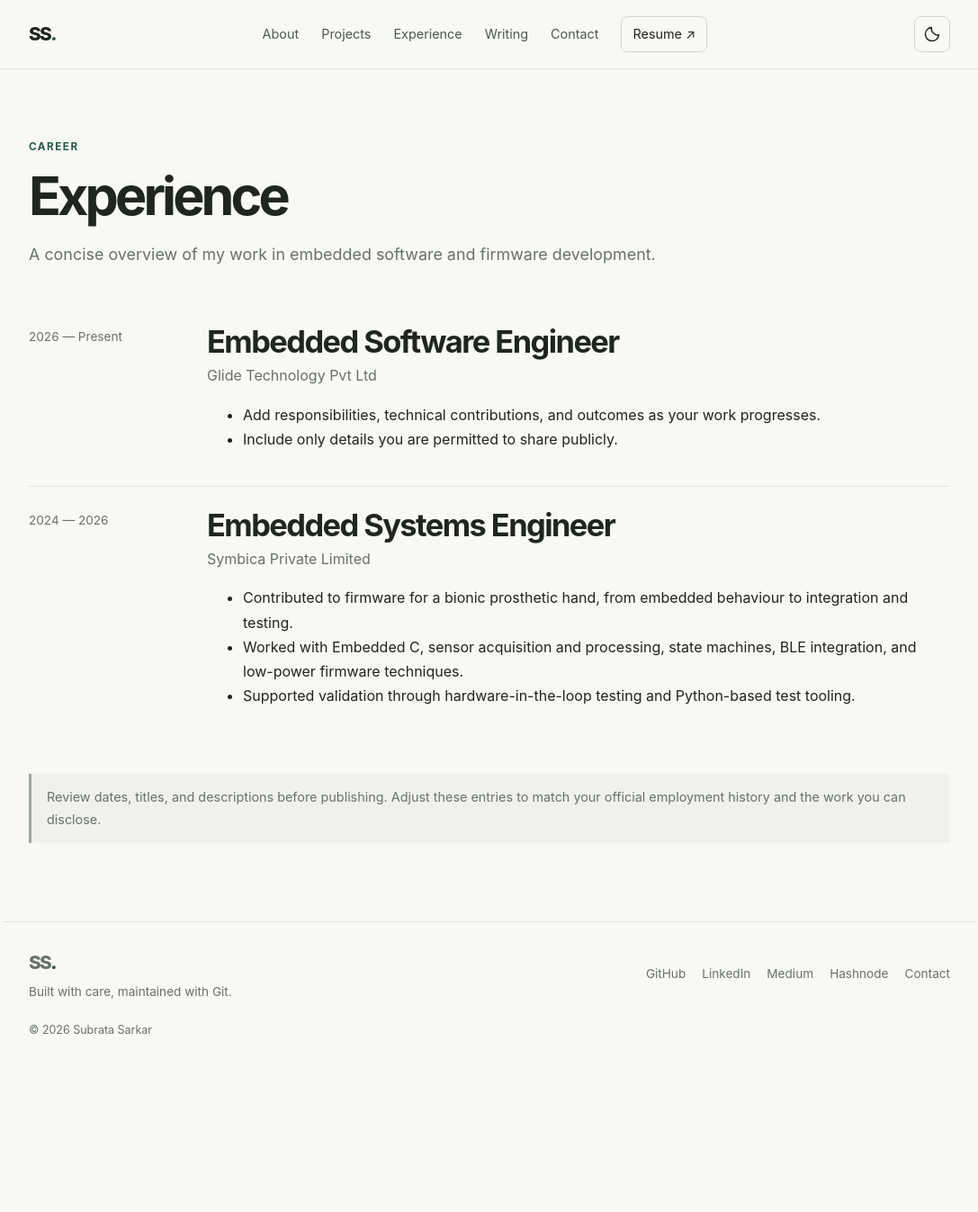
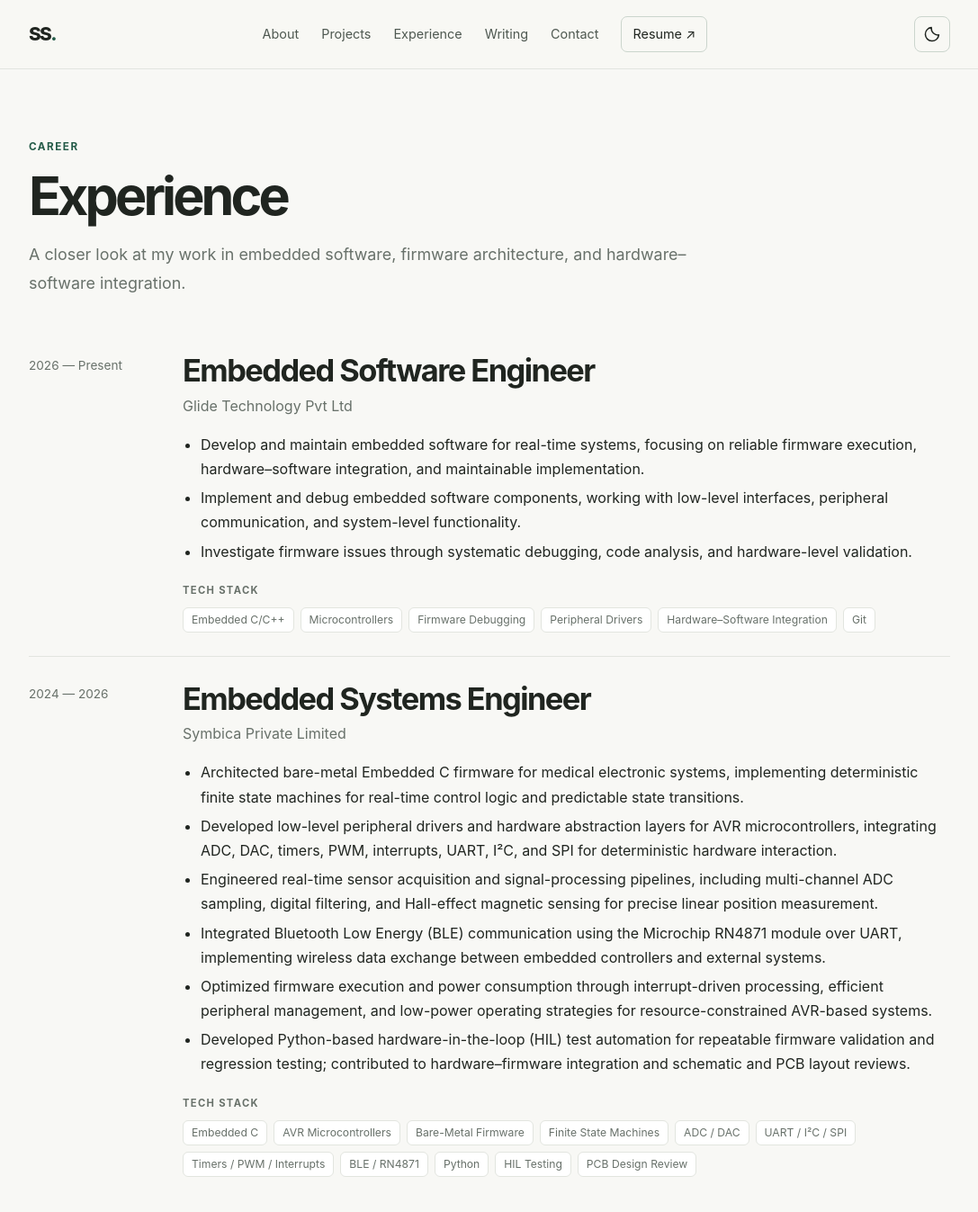
Before and after one commit to subrata05/subrata05.github.io, a Jekyll site: the page built from experience.md, in a window 1280 px wide and 1400 px high. Shown: the top 1347 px of the window at 90% size, without its empty margins (96-1183 px from the left). Built offline with Jekyll 4.4.1, drawn with Linux system fonts in a browser that asks for light colours.

Commit message:
fix: blog URLs and update: experience section

````diff
--- a/_config.yml
+++ b/_config.yml
@@ -7,7 +7,7 @@ baseurl: ""
 medium_url: "https://sxvyte.medium.com/"
 hashnode_url: "https://hashnode.com/@sxvyte"
 markdown: kramdown
-permalink: /blog/:year/:month/:day/:title/
+permalink: /blog/:title/
 timezone: Asia/Kolkata
 
 collections:
--- a/assets/css/style.css
+++ b/assets/css/style.css
@@ -42,7 +42,7 @@ button, a { -webkit-tap-highlight-color: transparent; }
 
 .skip-link:focus { left: 1rem; top: 1rem; }
 
-.site-header { position: sticky; top: 0; z-index: 1000; border-bottom: 1px solid var(--line); background: rgba(248,248,245,.94); backdrop-filter: blur(12px); -webkit-backdrop-filter: blur(12px); }
+.site-header { border-bottom: 1px solid var(--line); background: rgba(248,248,245,.94); }
 
 .nav-wrap { max-width: var(--max); margin: auto; padding: 0 28px; min-height: 76px; display: flex; align-items: center; justify-content: space-between; gap: 24px; }
 
@@ -1128,3 +1128,141 @@ h3 { font-size: 1.1rem; letter-spacing: -.025em; line-height: 1.35; }
 .article-external-links + .prose {
   margin-top: 1rem;
 }
+
+```css
+/* ========================================
+   EXPERIENCE PAGE LAYOUT
+======================================== */
+
+.experience-timeline {
+  width: 100%;
+  max-width: 880px;
+  margin: 0 auto 20px;
+}
+
+.experience-timeline .timeline-item {
+  display: grid;
+  grid-template-columns: 145px minmax(0, 1fr);
+  align-items: start;
+  gap: 26px;
+  padding: 26px 0;
+  border-top: 1px solid var(--line);
+}
+
+.experience-timeline .timeline-item:first-child {
+  border-top: 0;
+  padding-top: 0;
+}
+
+.experience-timeline .timeline-date {
+  margin: 5px 0 0;
+  color: var(--muted);
+  font-size: 0.85rem;
+  line-height: 1.6;
+}
+
+.experience-timeline .timeline-item > div {
+  min-width: 0;
+}
+
+.experience-timeline .timeline-item h2 {
+  margin: 0 0 5px;
+}
+
+.experience-timeline .timeline-item .muted {
+  margin-bottom: 16px;
+}
+
+.experience-timeline .timeline-item ul {
+  margin: 0;
+  padding-left: 20px;
+}
+
+.experience-timeline .timeline-item li {
+  margin-bottom: 5px;
+  line-height: 1.7;
+}
+
+.experience-timeline .timeline-item li:last-child {
+  margin-bottom: 0;
+}
+
+/* ========================================
+   EXPERIENCE TECH STACK TAGS
+======================================== */
+
+.experience-tech-stack {
+  margin-top: 20px;
+}
+
+.tech-stack-label {
+  display: block;
+  margin-bottom: 9px;
+  color: var(--muted);
+  font-size: 0.7rem;
+  font-weight: 650;
+  letter-spacing: 0.12em;
+}
+
+.tech-stack-tags {
+  display: flex;
+  flex-wrap: wrap;
+  gap: 7px;
+}
+
+.tech-tag {
+  display: inline-flex;
+  align-items: center;
+  max-width: 100%;
+  padding: 4px 9px;
+  border: 1px solid var(--line);
+  border-radius: 6px;
+  color: var(--muted);
+  background: var(--surface);
+  font-size: 0.76rem;
+  line-height: 1.5;
+  overflow-wrap: anywhere;
+  transition: border-color 0.2s ease, color 0.2s ease;
+}
+
+.tech-tag:hover {
+  border-color: var(--accent);
+  color: var(--accent);
+}
+
+/* ========================================
+   EXPERIENCE PAGE RESPONSIVENESS
+======================================== */
+
+@media (max-width: 720px) {
+  .experience-timeline {
+    max-width: 100%;
+  }
+
+  .experience-timeline .timeline-item {
+    grid-template-columns: minmax(0, 1fr);
+    gap: 8px;
+    padding: 24px 0;
+  }
+
+  .experience-timeline .timeline-date {
+    margin: 0;
+    font-size: 0.82rem;
+  }
+
+  .experience-timeline .timeline-item h2 {
+    font-size: 1.65rem;
+  }
+
+  .experience-timeline .timeline-item ul {
+    padding-left: 19px;
+  }
+
+  .experience-tech-stack {
+    margin-top: 17px;
+  }
+
+  .tech-stack-tags {
+    gap: 7px;
+  }
+}
--- a/experience.md
+++ b/experience.md
@@ -7,33 +7,73 @@ permalink: /experience/
 <section class="page-intro">
   <p class="eyebrow">CAREER</p>
   <h1>Experience</h1>
-  <p class="lead">A concise overview of my work in embedded software and firmware development.</p>
+  <p class="lead">A closer look at my work in embedded software, firmware architecture, and hardware–software integration.</p>
 </section>
 
 <section class="timeline experience-timeline">
+
   <article class="timeline-item">
     <p class="timeline-date">2026 — Present</p>
+
     <div>
       <h2>Embedded Software Engineer</h2>
       <p class="muted">Glide Technology Pvt Ltd</p>
+
       <ul>
-        <li>Add responsibilities, technical contributions, and outcomes as your work progresses.</li>
-        <li>Include only details you are permitted to share publicly.</li>
+        <li>Develop and maintain embedded software for real-time systems, focusing on reliable firmware execution, hardware–software integration, and maintainable implementation.</li>
+        <li>Implement and debug embedded software components, working with low-level interfaces, peripheral communication, and system-level functionality.</li>
+        <li>Investigate firmware issues through systematic debugging, code analysis, and hardware-level validation.</li>
       </ul>
+
+      <div class="experience-tech-stack">
+        <span class="tech-stack-label">TECH STACK</span>
+        <div class="tech-stack-tags">
+          <span class="tech-tag">Embedded C/C++</span>
+          <span class="tech-tag">Microcontrollers</span>
+          <span class="tech-tag">Firmware Debugging</span>
+          <span class="tech-tag">Peripheral Drivers</span>
+          <span class="tech-tag">Hardware–Software Integration</span>
+          <span class="tech-tag">Git</span>
+        </div>
+      </div>
     </div>
+
   </article>
+
   <article class="timeline-item">
     <p class="timeline-date">2024 — 2026</p>
+
     <div>
       <h2>Embedded Systems Engineer</h2>
       <p class="muted">Symbica Private Limited</p>
+
       <ul>
-        <li>Contributed to firmware for a bionic prosthetic hand, from embedded behaviour to integration and testing.</li>
-        <li>Worked with Embedded C, sensor acquisition and processing, state machines, BLE integration, and low-power firmware techniques.</li>
-        <li>Supported validation through hardware-in-the-loop testing and Python-based test tooling.</li>
+        <li>Architected bare-metal Embedded C firmware for medical electronic systems, implementing deterministic finite state machines for real-time control logic and predictable state transitions.</li>
+        <li>Developed low-level peripheral drivers and hardware abstraction layers for AVR microcontrollers, integrating ADC, DAC, timers, PWM, interrupts, UART, I²C, and SPI for deterministic hardware interaction.</li>
+        <li>Engineered real-time sensor acquisition and signal-processing pipelines, including multi-channel ADC sampling, digital filtering, and Hall-effect magnetic sensing for precise linear position measurement.</li>
+        <li>Integrated Bluetooth Low Energy (BLE) communication using the Microchip RN4871 module over UART, implementing wireless data exchange between embedded controllers and external systems.</li>
+        <li>Optimized firmware execution and power consumption through interrupt-driven processing, efficient peripheral management, and low-power operating strategies for resource-constrained AVR-based systems.</li>
+        <li>Developed Python-based hardware-in-the-loop (HIL) test automation for repeatable firmware validation and regression testing; contributed to hardware–firmware integration and schematic and PCB layout reviews.</li>
       </ul>
+
+      <div class="experience-tech-stack">
+        <span class="tech-stack-label">TECH STACK</span>
+        <div class="tech-stack-tags">
+          <span class="tech-tag">Embedded C</span>
+          <span class="tech-tag">AVR Microcontrollers</span>
+          <span class="tech-tag">Bare-Metal Firmware</span>
+          <span class="tech-tag">Finite State Machines</span>
+          <span class="tech-tag">ADC / DAC</span>
+          <span class="tech-tag">UART / I²C / SPI</span>
+          <span class="tech-tag">Timers / PWM / Interrupts</span>
+          <span class="tech-tag">BLE / RN4871</span>
+          <span class="tech-tag">Python</span>
+          <span class="tech-tag">HIL Testing</span>
+          <span class="tech-tag">PCB Design Review</span>
+        </div>
+      </div>
     </div>
+
   </article>
+
 </section>
-
-<p class="note">Review dates, titles, and descriptions before publishing. Adjust these entries to match your official employment history and the work you can disclose.</p>
````
